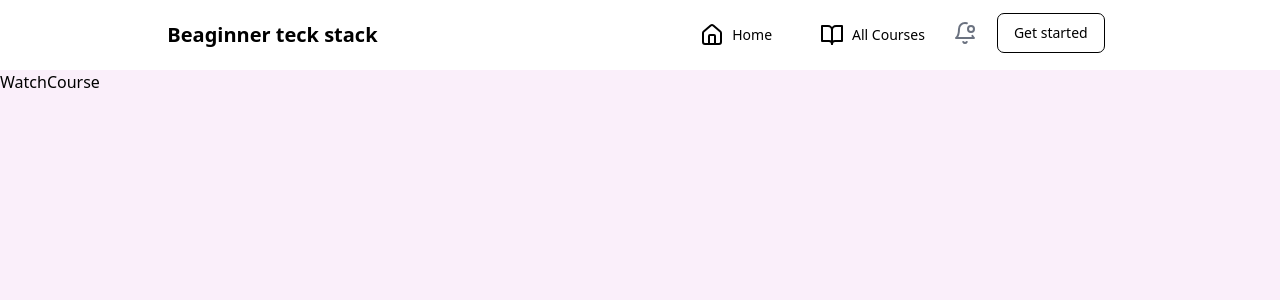
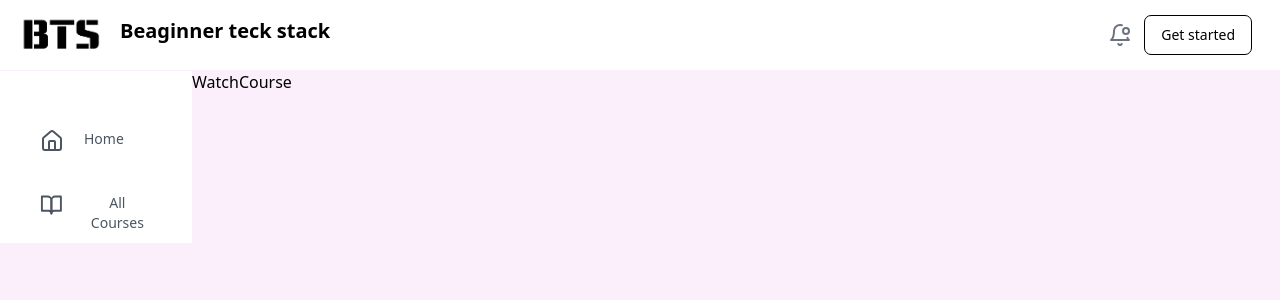
Before and after one commit to Rajit909/lms-react, a Next.js app in the folder beaginner-tech-stack/: page /watch-course/1 in a window 1280 px wide. Shown: the top 300 px of the page. Built offline with nearby package versions, Linux system fonts and the light colour scheme; no server answers.

Commit message:
check enroll course

```diff
--- a/beaginner-tech-stack/src/app/(router)/_components/Navbar/NavBar.jsx
+++ b/beaginner-tech-stack/src/app/(router)/_components/Navbar/NavBar.jsx
@@ -6,6 +6,7 @@ import { BookOpen } from "lucide-react";
 import { UserButton, useUser } from "@clerk/nextjs";
 import { Button } from "@/components/ui/button";
 import Link from "next/link";
+import Image from "next/image";
 
 
 const NavBar = () => {
@@ -13,42 +14,25 @@ const NavBar = () => {
 
    return (
     <>
-      <nav className="w-full p-4 flex justify-around items-center bg-white border-b-1 border-gray-100 h-[70px] relative z-80">
+      <nav className="w-full p-4 px-5 flex justify-between items-center bg-white border-b-1 border-gray-100 h-[70px] relative z-80">
 
-        <Link href={"/"}>
+        <Link href={"/"} className="flex gap-5">
+          <Image
+          width={80}
+          height={80}
+          src={'/images/logo.png'}
+          alt="logos"
+          />
           <h1 className="text-xl font-bold">Beaginner teck stack</h1>
         </Link>
-        <div className=" inline-flex justify-center ">
-            {
-              isLoaded && user ?
-              <Link href={"/dashboard"}>
-            <button className=" text-black font-medium text-sm px-5 py-2.5 text-center inline-flex items-center justify-center mr-2 dark:bg-blue-600 dark:hover:bg-blue-700 dark:focus:ring-blue-800 active:scale-95">
-              <LayoutDashboard className="mr-2"/>
-             <span className="hover:text-gray-500"> Dashboard</span>
-            </button>
-          </Link>
-              :
-              <Link href={"/"}>
-              <button className=" text-black font-medium text-sm px-5 py-2.5 text-center inline-flex items-center justify-center mr-2 dark:bg-blue-600 dark:hover:bg-blue-700 dark:focus:ring-blue-800 active:scale-95">
-                <Home className="mr-2"/>
-                <span className="hover:text-gray-500">Home</span>
-              </button>
-            </Link>
-            }
-
-          <Link href={"/courses"}>
-            <button className=" text-black font-medium text-sm px-5 py-2.5 text-center inline-flex items-center justify-center mr-2 dark:bg-blue-600 dark:hover:bg-blue-700 dark:focus:ring-blue-800 active:scale-95">
-              <BookOpen className="mr-2"/>
-             <span className="hover:text-gray-500"> All Courses</span>
-            </button>
-          </Link>
+        <div className=" inline-flex  ">
 
 
-            <BellDot className="text-gray-500 mt-2 mr-5 "/>
+            <BellDot className="text-gray-500 mt-2 mr-3"/>
 
             {
               isLoaded && user ?
-              <div className="mt-1 ml-5 ">
+              <div className="mt-1 ">
               <UserButton afterSignOutUrl="/" />
           </div>:
 
--- /dev/null
+++ b/beaginner-tech-stack/src/app/(router)/_components/Navbar/SideNav.jsx
@@ -0,0 +1,45 @@
+'use client'
+import React from "react";
+import { Menu,  LayoutDashboard } from 'lucide-react';
+import { Home } from "lucide-react";
+import { BookOpen } from "lucide-react";
+import {  useUser } from "@clerk/nextjs";
+import Link from "next/link";
+
+const SideNav = () => {
+  const {user, isLoaded} = useUser();
+
+  return (
+    <>
+        <div className='flex flex-col  mt-12 mx-5 gap-5'>
+        {
+              isLoaded && user ?
+              <Link href={"/dashboard"}>
+            <button className=" text-gray-600 font-medium text-sm px-5 py-2.5 text-center inline-flex gap-3 dark:bg-blue-600 dark:hover:bg-blue-700 dark:focus:ring-blue-800 active:scale-95">
+              <LayoutDashboard className="mr-2"/>
+             <span className="hover:text-gray-500"> Dashboard</span>
+            </button>
+          </Link>
+              :
+              <Link href={"/"}>
+              <button className=" text-gray-600 font-medium text-sm px-5 py-2.5 text-center inline-flex gap-3 dark:bg-blue-600 dark:hover:bg-blue-700 dark:focus:ring-blue-800 active:scale-95">
+                <Home className="mr-2"/>
+                <span className="hover:text-gray-500">Home</span>
+              </button>
+            </Link>
+            }
+
+          <Link href={"/courses"}>
+            <button className=" text-gray-600 font-medium text-sm px-5 py-2.5 text-center inline-flex gap-3 dark:bg-blue-600 dark:hover:bg-blue-700 dark:focus:ring-blue-800 active:scale-95">
+              <BookOpen className="mr-2"/>
+             <span className="hover:text-gray-500"> All Courses</span>
+            </button>
+          </Link>
+
+
+        </div>
+    </>
+  )
+}
+
+export default SideNav
--- a/beaginner-tech-stack/src/app/(router)/course_preview/[courseId]/_components/CourseEnrollSection.jsx
+++ b/beaginner-tech-stack/src/app/(router)/course_preview/[courseId]/_components/CourseEnrollSection.jsx
@@ -45,7 +45,7 @@ const CourseEnrollSection = ({ courseInfo, isUserAlreadyEnrolled }) => {
       <h2 className="text-white text-[22px] font-bold  ">
         Enroll to the course
       </h2>
-      {user && (membership || courseInfo.free) ? (
+      {user && (membership || courseInfo.free)&&!isUserAlreadyEnrolled ?
         <div className="px-5 flex flex-col gap-3">
           <h2 className="text-white font-light">
             Enroll now to Start Learn to build
@@ -57,7 +57,7 @@ const CourseEnrollSection = ({ courseInfo, isUserAlreadyEnrolled }) => {
             Enroll now
           </Button>
         </div>
-      ) : !user ? (
+       : !user ?
         <div className="px-5 flex flex-col gap-3">
           <h2 className="text-white font-light">
             Enroll now to Start Learn to build
@@ -68,7 +68,7 @@ const CourseEnrollSection = ({ courseInfo, isUserAlreadyEnrolled }) => {
             </Button>
           </Link>
         </div>
-      ) : (
+       :  !isUserAlreadyEnrolled &&
         <div className="px-5 flex flex-col gap-3">
           <h2 className="text-white font-light">
             Buy Monthly Membership and get access to All courses
@@ -77,7 +77,21 @@ const CourseEnrollSection = ({ courseInfo, isUserAlreadyEnrolled }) => {
             Buy Membership
           </Button>
         </div>
-      )}
+      }
+        {
+          isUserAlreadyEnrolled&&
+          <div className="px-5 flex flex-col gap-3">
+          <h2 className="text-white font-light">
+            Continue to Learn this course
+          </h2>
+          <Link href={'/watch-course/'+isUserAlreadyEnrolled}>
+          <Button className="bg-white hover:bg-white hover:text-primary text-[blue] rounded-[7px]">
+            Continue
+          </Button>
+          </Link>
+        </div>
+        }
+
     </div>
   );
 };
--- a/beaginner-tech-stack/src/app/(router)/course_preview/[courseId]/_components/CourseVideoDesccription.jsx
+++ b/beaginner-tech-stack/src/app/(router)/course_preview/[courseId]/_components/CourseVideoDesccription.jsx
@@ -9,7 +9,7 @@ const CourseVideoDesccription = ({courseInfo}) => {
      <h2 className=' text-gray-500 font-bold text-[14px] mb-3 '>{courseInfo.author} </h2>
 
    {/* video player */}
-   <VideoPlayer videoUrl={courseInfo?.chapter[0]?.video?.url}/>
+   <VideoPlayer videoUrl={courseInfo?.chapter[0]?.video?.url} poster={courseInfo?.banner?.url}/>
 
    {/* description */}
    <h2 className="mt-5 font-semibold text-[17px]">
--- a/beaginner-tech-stack/src/app/(router)/course_preview/[courseId]/_components/VideoPlayer.jsx
+++ b/beaginner-tech-stack/src/app/(router)/course_preview/[courseId]/_components/VideoPlayer.jsx
@@ -1,6 +1,6 @@
 import React from 'react'
 
-const VideoPlayer = ({videoUrl}) => {
+const VideoPlayer = ({videoUrl, poster}) => {
   return (
     <div className='flex justify-center'>
       <video
@@ -8,6 +8,7 @@ const VideoPlayer = ({videoUrl}) => {
       height={250}
       controls
       className='rounded-[7px] '
+      poster={poster}
       >
         <source src={videoUrl} type='video/mp4'/>
       </video>
--- a/beaginner-tech-stack/src/app/(router)/course_preview/[courseId]/page.jsx
+++ b/beaginner-tech-stack/src/app/(router)/course_preview/[courseId]/page.jsx
@@ -8,20 +8,24 @@ import { useUser } from '@clerk/nextjs'
 
 const CoursePreview = ({params}) => {
  const [courseInfo, setCourseInfo] = useState()
- const [isUserAlreadyEnrolled, setIsUserAlreadyEnrolled] = useState(false)
+ const [isUserAlreadyEnrolled, setIsUserAlreadyEnrolled] = useState()
 
   const {user} = useUser();
 
   useEffect(() => {
     params&&getCourseInfoById();
-  }, [params])
+  }, [params]);
+
+  useEffect(()=>{
+    courseInfo&&user&&checkUserEnrolledToCourse();
+
+  }, [courseInfo, user])
 
 // used to get course info by slug name
     const getCourseInfoById = () => {
       GlobalApi.getCourseById(params?.courseId).then(res=> {
         console.log(res);
         setCourseInfo(res?.courseList)
-        res?.courseList&&checkUserEnrolledToCourse();
       })
     }
 
@@ -29,8 +33,8 @@ const CoursePreview = ({params}) => {
     const checkUserEnrolledToCourse = async () => {
       GlobalApi.checkUserEnrolledToCourse(courseInfo.slug, user.primaryEmailAddress.emailAddress).then(res => {
         console.log(res);
-        if(res?.userEnrollCourses?.id){
-          setIsUserAlreadyEnrolled(true);
+        if(res?.userEnrollCourses[0]?.id){
+          setIsUserAlreadyEnrolled(res?.userEnrollCourses[0]?.id);
         }
       })
     }
--- a/beaginner-tech-stack/src/app/layout.js
+++ b/beaginner-tech-stack/src/app/layout.js
@@ -1,9 +1,9 @@
 import NavBar from "./(router)/_components/Navbar/NavBar";
 import "./globals.css";
 
-import { ClerkProvider } from '@clerk/nextjs'
-import { Toaster } from "@/components/ui/sonner"
-
+import { ClerkProvider } from "@clerk/nextjs";
+import { Toaster } from "@/components/ui/sonner";
+import SideNav from "./(router)/_components/Navbar/SideNav";
 
 export const metadata = {
   title: "Beaginner tech stack",
@@ -11,17 +11,20 @@ export const metadata = {
 };
 
 export default function RootLayout({ children }) {
-
   return (
     <ClerkProvider>
       <html lang="en">
         <body>
-      <NavBar/>
-      <main className="relative overflow-hidden">
-        {children}
-      </main>
+          <NavBar />
+          <div className="lg:flex">
+            <div className="lg:w-[15%] bg-white h-[full] mt-[1px] hidden lg:block">
+            <SideNav />
+            </div>
+            <div className="lg:w-[85%]">
+              <main className="relative overflow-hidden">{children}</main>
+            </div>
+          </div>
           <Toaster />
-
         </body>
       </html>
     </ClerkProvider>
```
Lines whose indentation alone changed are shown as unchanged.
